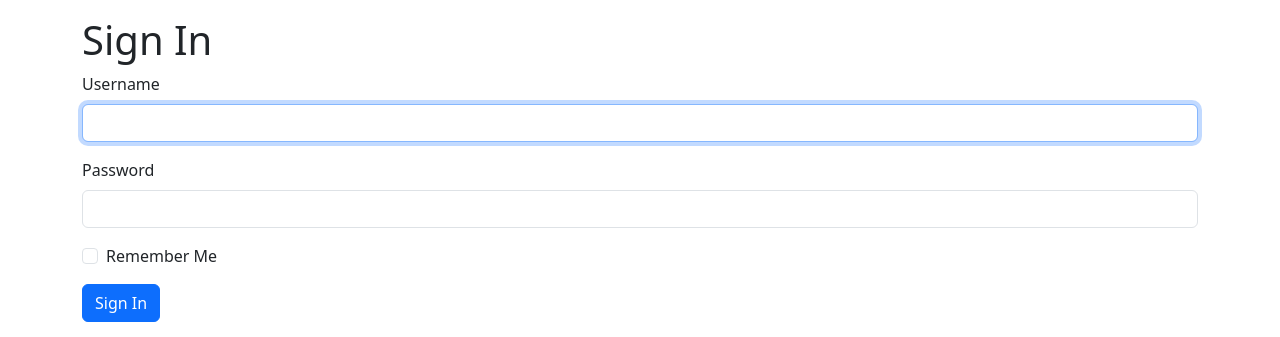
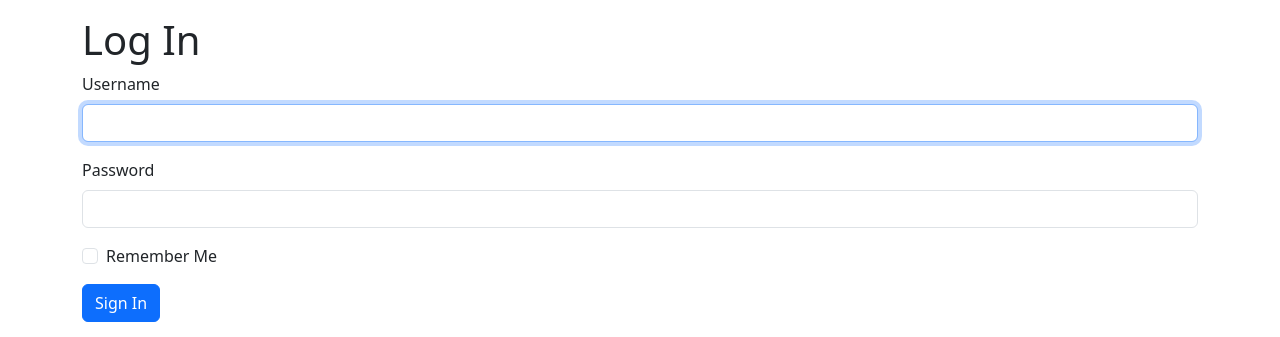
Before and after one commit to ClintKan/microblog_EC2_deployment, a Flask app: page /auth/login in a window 1280 px wide. Shown: the part 56-393 px from the top of the page. Run offline with Flask 3, Linux system fonts and the light colour scheme; some libraries are stand-ins or nearby versions.

Commit message:
Update login.html

```diff
--- a/app/templates/auth/login.html
+++ b/app/templates/auth/login.html
@@ -2,7 +2,7 @@
 {% import "bootstrap_wtf.html" as wtf %}
 
 {% block content %}
-    <h1>{{ _('Sign In') }}</h1>
+    <h1>{{ _('Log In') }}</h1>
     {{ wtf.quick_form(form) }}
     <p>{{ _('New User?') }} <a href="{{ url_for('auth.register') }}">{{ _('Click to Register!') }}</a></p>
     <p>
```
